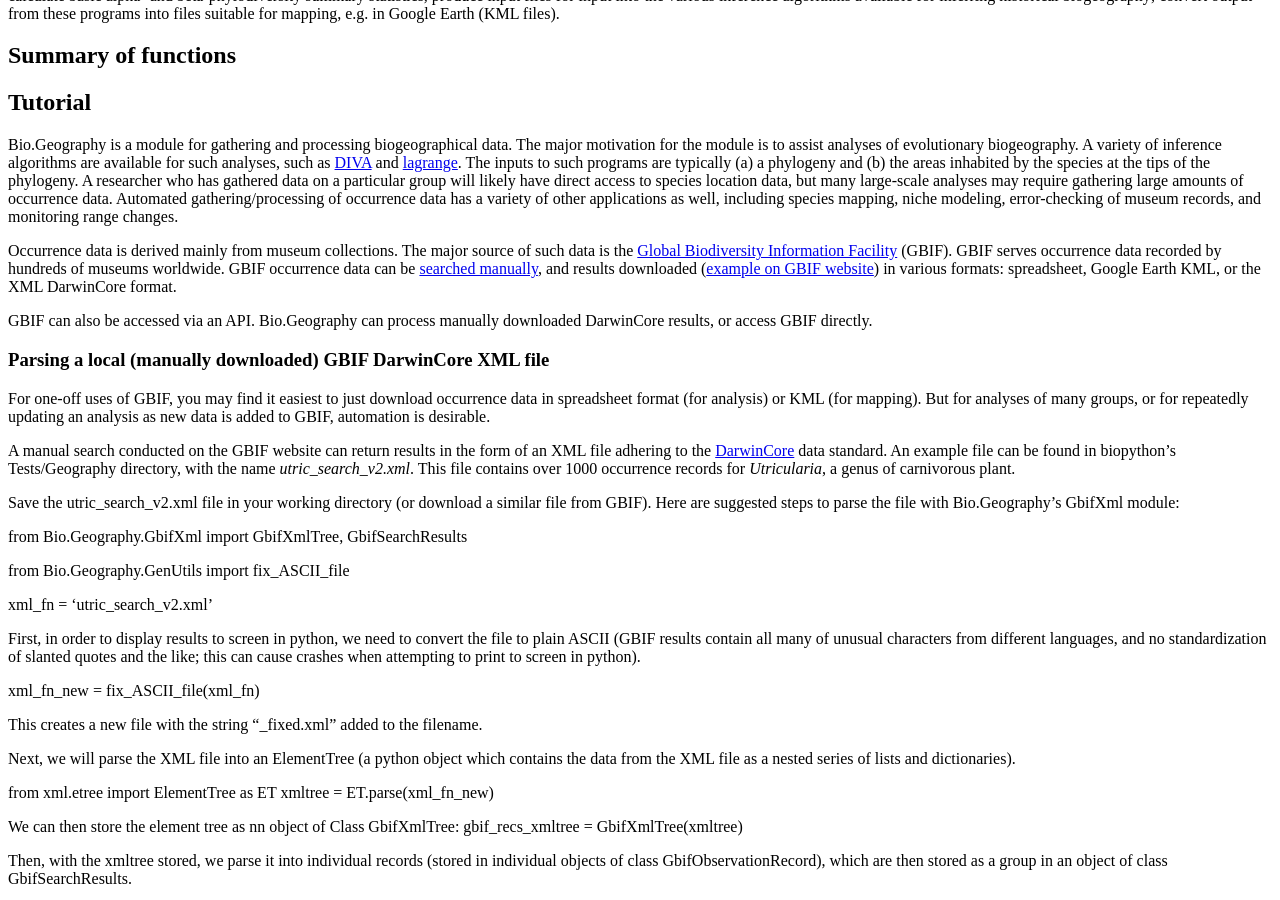
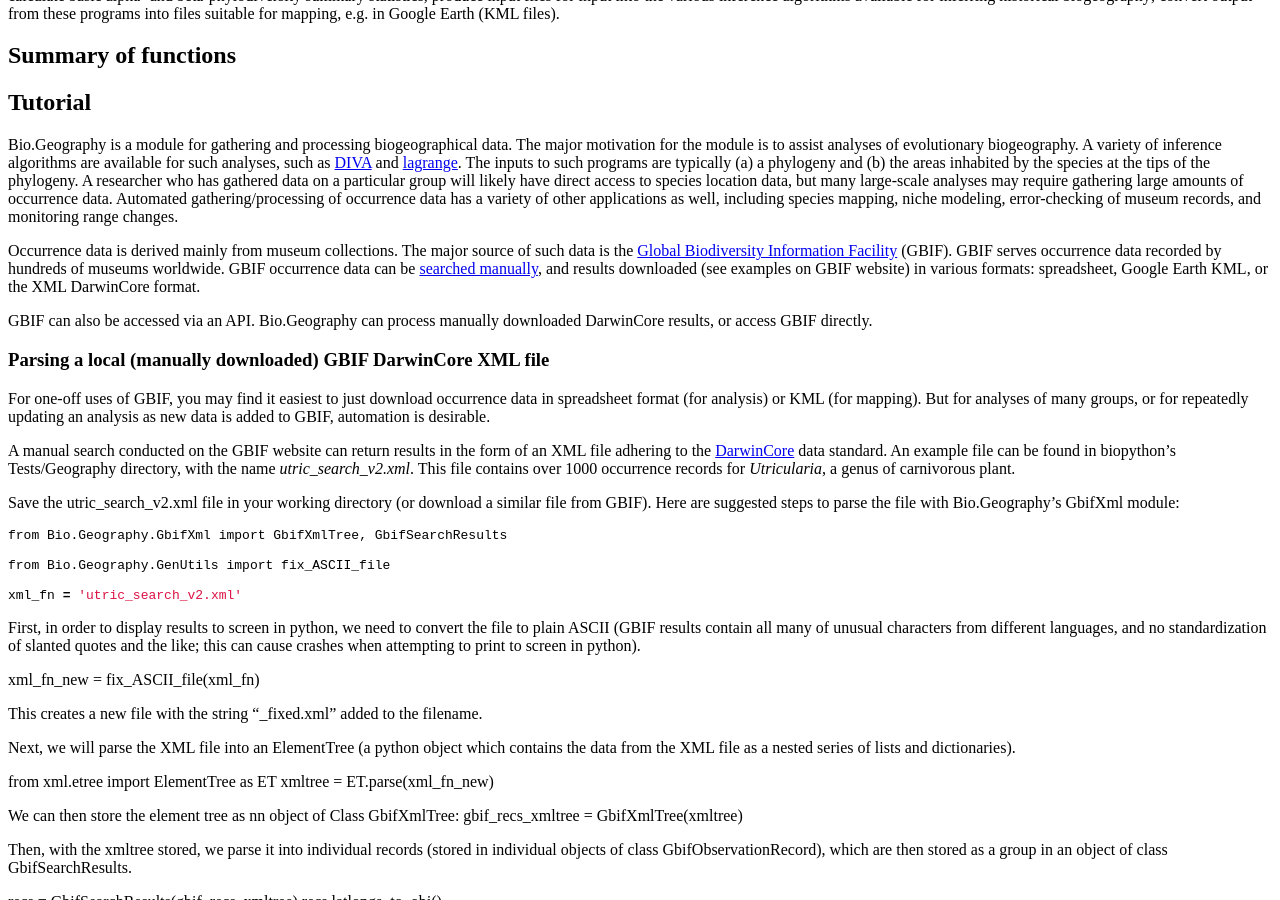
Before and after one commit to biopython/biopython.github.io, a Jekyll site: the page built from wiki/BioGeography.md, in a window 1280 px wide and 900 px high, scrolled down 502 px. Built offline with Jekyll 4.4.1, drawn with Linux system fonts in a browser that asks for light colours.

Commit message:
/* Tutorial */

````diff
--- a/wiki/BioGeography.md
+++ b/wiki/BioGeography.md
@@ -93,10 +93,8 @@ source of such data is the [Global Biodiversity Information
 Facility](http://www.gbif.org/) (GBIF). GBIF serves occurrence data
 recorded by hundreds of museums worldwide. GBIF occurrence data can be
 [searched manually](http://data.gbif.org/occurrences/), and results
-downloaded ([example on GBIF
-website](http://data.gbif.org/occurrences/search.htm?c%5B0%5D.s=0&c%5B0%5D.p=0&c%5B0%5D.o=Strix+aluco&c%5B1%5D.s=5&c%5B1%5D.p=0&c%5B1%5D.o=PL&c%5B2%5D.s=17&c%5B2%5D.p=0&c%5B2%5D.o=1&c%5B3%5D.s=17&c%5B3%5D.p=0&c%5B3%5D.o=1&c%5B4%5D.s=29&c%5B4%5D.p=0&c%5B4%5D.o=0))
-in various formats: spreadsheet, Google Earth KML, or the XML DarwinCore
-format.
+downloaded (see examples on GBIF website) in various formats:
+spreadsheet, Google Earth KML, or the XML DarwinCore format.
 
 GBIF can also be accessed via an API. Bio.Geography can process manually
 downloaded DarwinCore results, or access GBIF directly.
@@ -119,11 +117,13 @@ Save the utric\_search\_v2.xml file in your working directory (or
 download a similar file from GBIF). Here are suggested steps to parse
 the file with Bio.Geography's GbifXml module:
 
+``` python
 from Bio.Geography.GbifXml import GbifXmlTree, GbifSearchResults
 
-from Bio.Geography.GenUtils import fix\_ASCII\_file
+from Bio.Geography.GenUtils import fix_ASCII_file
 
-xml\_fn = 'utric\_search\_v2.xml'
+xml_fn = 'utric_search_v2.xml'
+```
 
 First, in order to display results to screen in python, we need to
 convert the file to plain ASCII (GBIF results contain all many of
````
Also changed, not shown: 1 other file.
